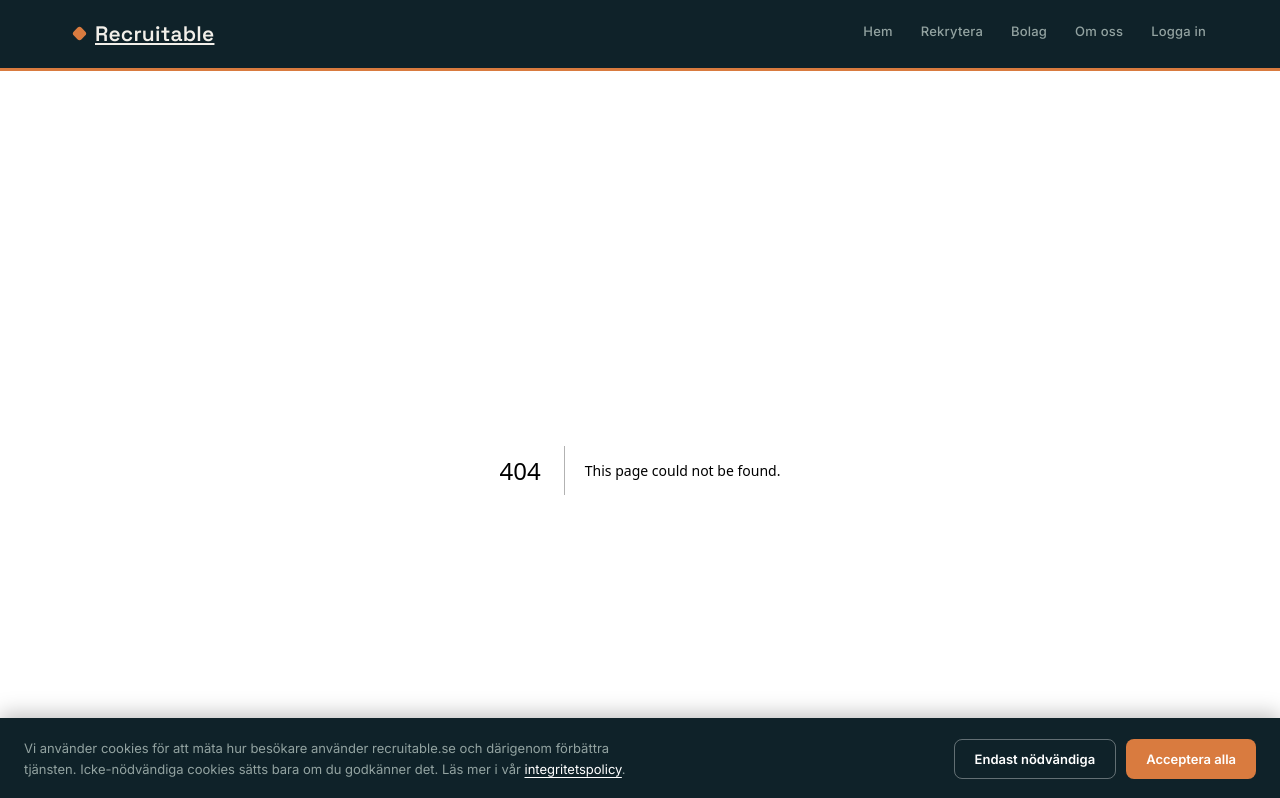
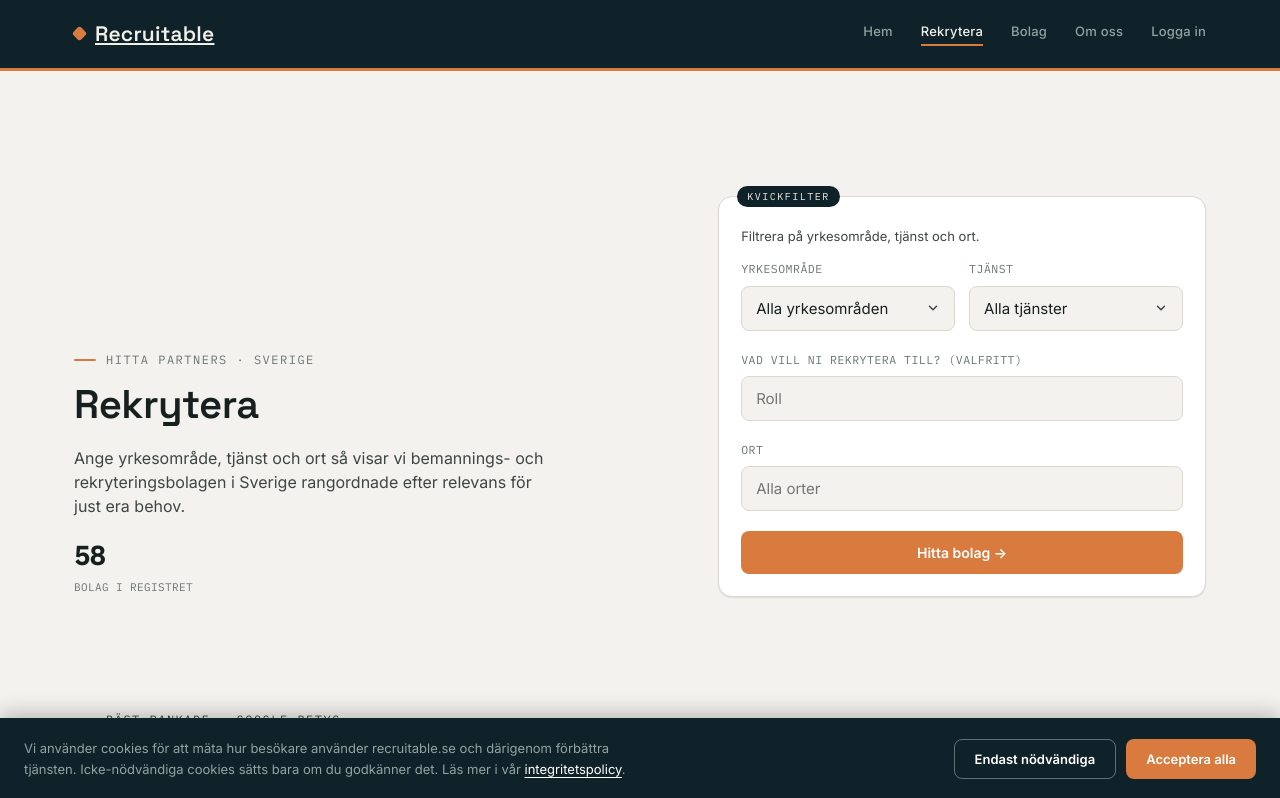
Before and after one commit to josefgnegussie-design/recruitable, a Next.js app: page /rekrytera in a window 1280 px wide. Before the commit this address had no page. Shown: the top 798 px of the page. Built offline with nearby package versions, Linux system fonts and the light colour scheme.

Commit message:
Byt URL från /partners till /rekrytera
Flyttar sidorna, uppdaterar alla interna länkar (header, InquiryWizard)
och lägger till permanenta redirects från de gamla /partners-adresserna
ifall något har dem sparade.

```diff
--- a/app/partners/page.js
+++ b/app/rekrytera/page.js
@@ -31,11 +31,11 @@ export default function PartnersPage() {
     if (service) params.set("tjanst", service);
     if (sokroll.trim()) params.set("sokroll", sokroll.trim());
     if (ort) params.set("ort", ort);
-    router.push(`/partners/resultat?${params.toString()}`);
+    router.push(`/rekrytera/resultat?${params.toString()}`);
   }
 
   return (
-    <div id="view-partners">
+    <div id="view-rekrytera">
       <section className="hero" style={{ minHeight: "calc(100vh - 160px)", alignContent: "center" }}>
         <div>
           <div className="eyebrow">Hitta partners · Sverige</div>
--- a/components/Header.js
+++ b/components/Header.js
@@ -6,7 +6,7 @@ import { usePathname } from "next/navigation";
 export default function Header() {
   const pathname = usePathname();
   const isLanding = pathname === "/";
-  const isPartners = pathname.startsWith("/partners");
+  const isRekrytera = pathname.startsWith("/rekrytera");
   const isBolag = pathname.startsWith("/bolag");
   const isOmOss = pathname.startsWith("/om-oss");
   const isLoggaIn = pathname.startsWith("/logga-in");
@@ -21,7 +21,7 @@ export default function Header() {
         </Link>
         <nav className="site-nav">
           <Link href="/" className={isLanding ? "active" : ""}>Hem</Link>
-          <Link href="/partners" className={isPartners ? "active" : ""}>Rekrytera</Link>
+          <Link href="/rekrytera" className={isRekrytera ? "active" : ""}>Rekrytera</Link>
           <Link href="/bolag" className={isBolag ? "active" : ""}>Bolag</Link>
           <Link href="/om-oss" className={isOmOss ? "active" : ""}>Om oss</Link>
           <Link href="/logga-in" className={isLoggaIn ? "active" : ""}>Logga in</Link>
--- a/components/inquiry/InquiryWizard.js
+++ b/components/inquiry/InquiryWizard.js
@@ -105,8 +105,8 @@ export default function InquiryWizard({ filters }) {
   }
 
   return (
-    <div id="view-partners-results">
-      {step === 1 && <Link className="back-link" href="/partners">&larr; Tillbaka till filtret</Link>}
+    <div id="view-rekrytera-results">
+      {step === 1 && <Link className="back-link" href="/rekrytera">&larr; Tillbaka till filtret</Link>}
       <div style={{ maxWidth: 900, margin: "0 auto", padding: "20px 24px 0" }}>
         <Stepper step={step} total={4} />
       </div>
@@ -128,7 +128,7 @@ export default function InquiryWizard({ filters }) {
               <div className="results-count"><b>{selected.size}</b> av {results.length} valda</div>
             </div>
             {results.length === 0 ? (
-              <p>Inga bolag matchar filtret. <Link href="/partners">Justera filtret</Link>.</p>
+              <p>Inga bolag matchar filtret. <Link href="/rekrytera">Justera filtret</Link>.</p>
             ) : (
               <div className="grid">
                 {results.map((c) => (
--- a/lib/helpers.js
+++ b/lib/helpers.js
@@ -39,7 +39,7 @@ export function flowMatches(omrade, ort, companies) {
   return list;
 }
 
-// Filtrering för det riktiga förfrågningsflödet (Kvickfiltret på /partners).
+// Filtrering för det riktiga förfrågningsflödet (Kvickfiltret på /rekrytera).
 export function filterCompanies(companies, filters = {}) {
   const { omrade, service, ort } = filters;
   return companies.filter((c) => {
--- a/next.config.mjs
+++ b/next.config.mjs
@@ -31,6 +31,12 @@ const nextConfig = {
       },
     ];
   },
+  async redirects() {
+    return [
+      { source: "/partners", destination: "/rekrytera", permanent: true },
+      { source: "/partners/resultat", destination: "/rekrytera/resultat", permanent: true },
+    ];
+  },
 };
 
 export default nextConfig;
```
Also changed, not shown: app/globals.css, app/rekrytera/resultat/page.js (renamed from app/partners/resultat/page.js), 1 other file (tests, documents, lock files or other folders).
